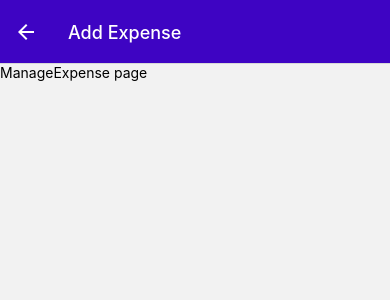
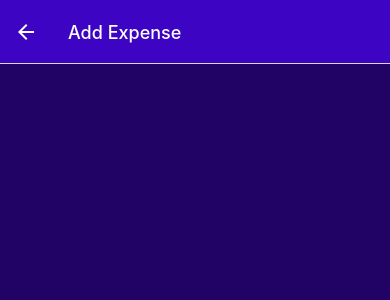
Before and after one commit to AldonIsenberg11/expense-tracker-react-native, a React Native app: screen /ManageExpense in a window 390 px wide. Shown: the top 300 px of the page. Built offline with nearby package versions, Linux system fonts and the light colour scheme.

Commit message:
add a delete button for expense item

```diff
--- a/screens/ManageExpense.js
+++ b/screens/ManageExpense.js
@@ -1,5 +1,7 @@
 import { useLayoutEffect } from "react"
-import { StyleSheet, Text } from "react-native"
+import { StyleSheet, View } from "react-native"
+import IconButton from "../components/UI/IconButton"
+import { GlobalStyles } from "../constants/styles"
 
 function ManageExpense({route, navigation}) {
     const editedExpenseId = route.params?.expenseId
@@ -11,11 +13,37 @@
         })
     }, [navigation, isEditing])
 
+    function deleteExpenseHandler() {}
+
     return (
-        <Text>ManageExpense page</Text>
+        <View style={styles.container}>
+            {isEditing && (
+                <View style={styles.deleteContainer}>
+                    <IconButton
+                        icon='trash'
+                        color={GlobalStyles.colors.error500}
+                        size={36}
+                        onPress={deleteExpenseHandler}
+                    />
+                </View>
+    )}
+        </View>
     )
 }
 
 export default ManageExpense
 
-const styles = StyleSheet.create({})
+const styles = StyleSheet.create({
+    container: {
+        flex: 1,
+        padding: 24,
+        backgroundColor: GlobalStyles.colors.primary800,
+    },
+    deleteContainer: {
+        marginTop: 16,
+        paddingTop: 8,
+        borderTopWidth: 2,
+        borderTopColor: GlobalStyles.colors.primary200,
+        alignItems: 'center',
+    },
+})
```
